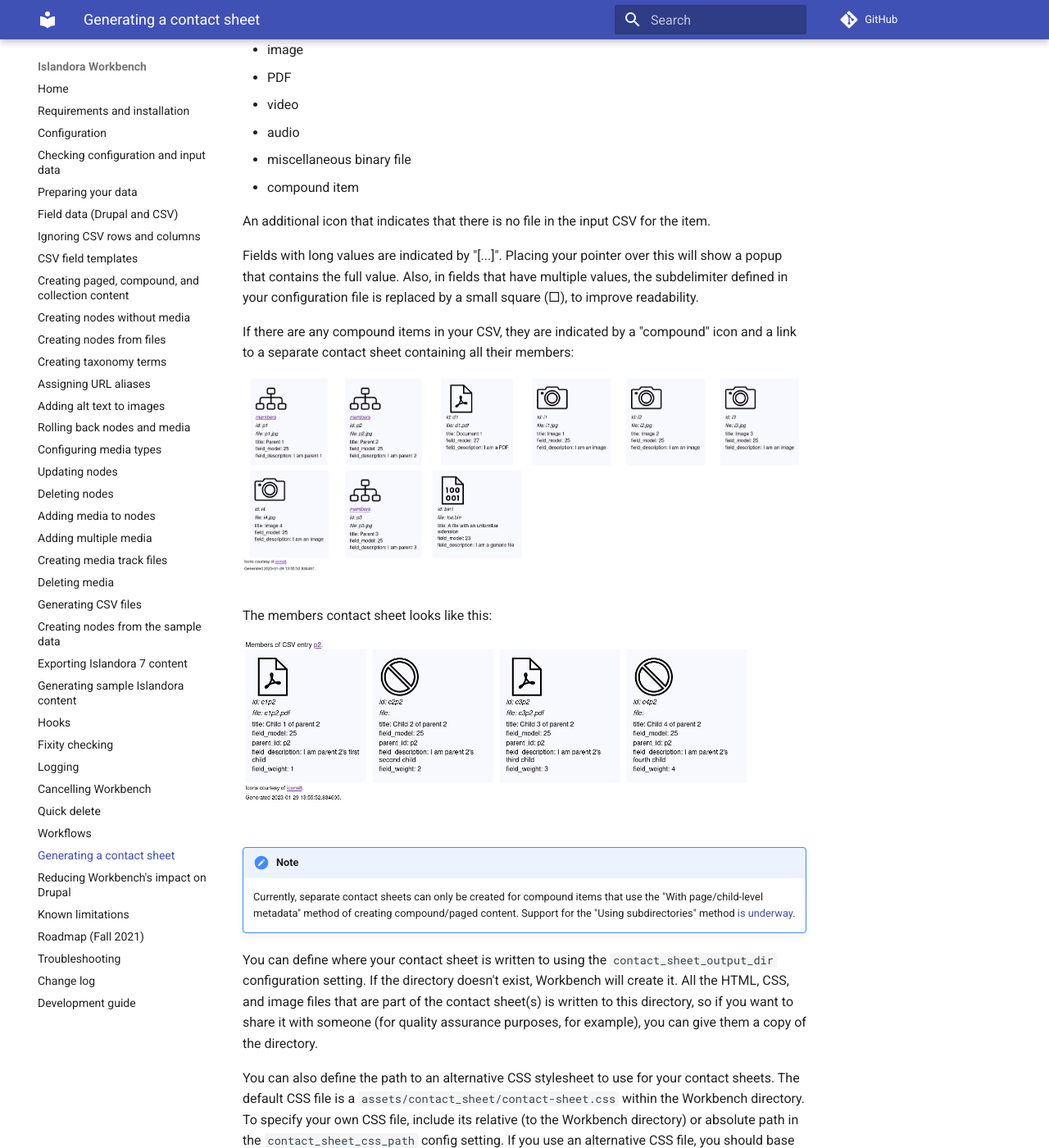
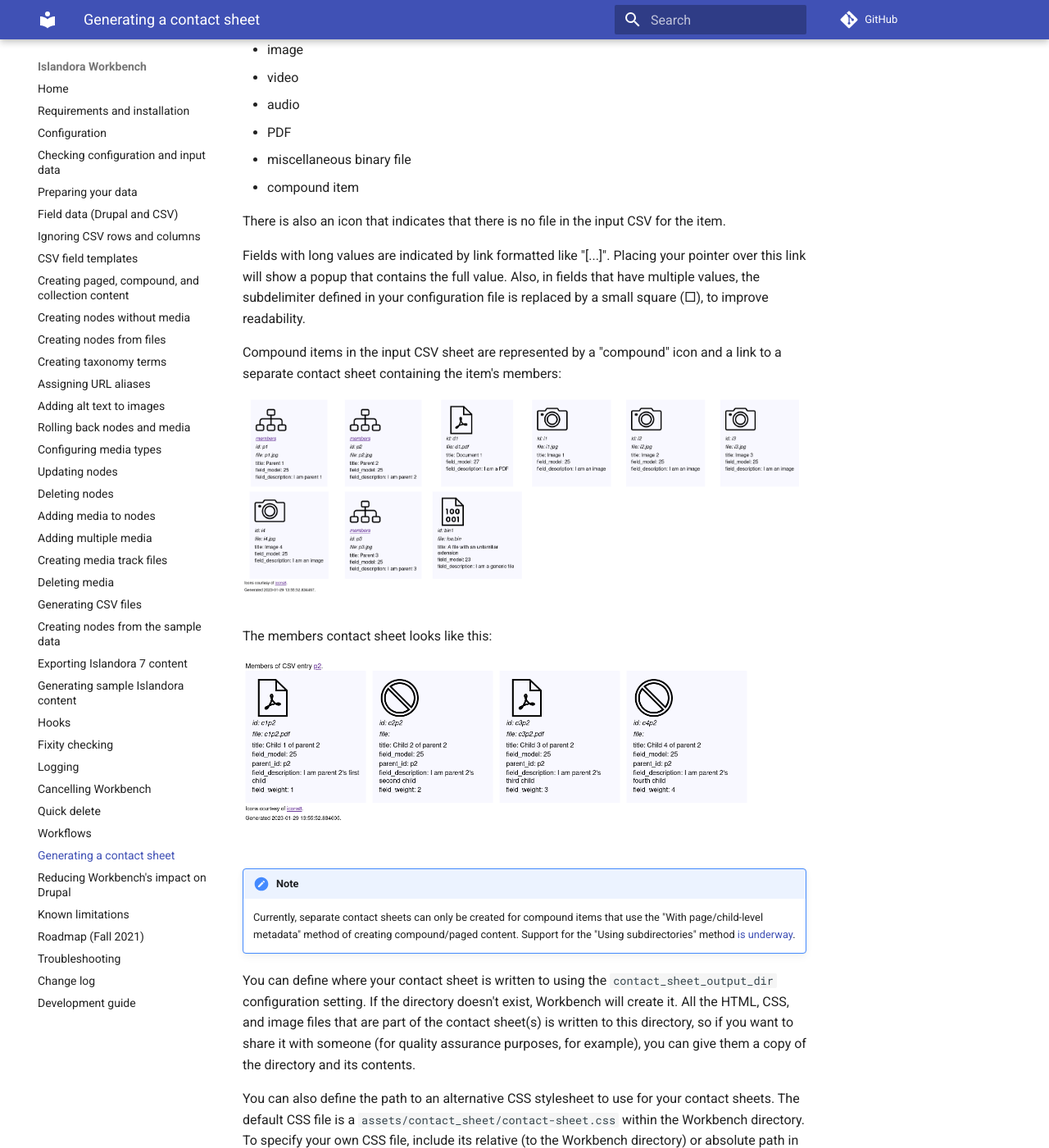
Before and after one commit to mjordan/islandora_workbench_docs, an MkDocs documentation site: the page built from docs/contact_sheet.md, in a window 1280 px wide and 1400 px high, scrolled down 826 px. Shown: the whole window at 82% size. Built offline with MkDocs 1.6.1 and Material for MkDocs 9.7.7, drawn with Linux system fonts in a browser that asks for light colours; comment, search, counter and statistics services are not loaded.

Commit message:
Updates to contact sheet docs.

```diff
--- a/docs/contact_sheet.md
+++ b/docs/contact_sheet.md
@@ -11,17 +11,17 @@
 The icons (courtesy of [icons8](https://icons8.com/)) indicate if the item in the CSV is an:
 
 * image
-* PDF
 * video
 * audio
+* PDF
 * miscellaneous binary file
 * compound item
 
-An additional icon that indicates that there is no file in the input CSV for the item.
+There is also an icon that indicates that there is no file in the input CSV for the item.
 
-Fields with long values are indicated by "[...]". Placing your pointer over this will show a popup that contains the full value. Also, in fields that have multiple values, the subdelimiter defined in your configuration file is replaced by a small square (&square;), to improve readability.
+Fields with long values are indicated by link formatted like "[...]". Placing your pointer over this link will show a popup that contains the full value. Also, in fields that have multiple values, the subdelimiter defined in your configuration file is replaced by a small square (&square;), to improve readability.
 
-If there are any compound items in your CSV, they are indicated by a "compound" icon and a link to a separate contact sheet containing all their members:
+Compound items in the input CSV sheet are represented by a "compound" icon and a link to a separate contact sheet containing the item's members:
 
 ![Example contact sheet with compound items](images/contact_sheet_with_compounds.png)
 
@@ -32,6 +32,6 @@
 !!! note
     Currently, separate contact sheets can only be created for compound items that use the "With page/child-level metadata" method of creating compound/paged content. Support for the "Using subdirectories" method [is underway](https://github.com/mjordan/islandora_workbench/issues/536).
 
-You can define where your contact sheet is written to using the `contact_sheet_output_dir` configuration setting. If the directory doesn't exist, Workbench will create it. All the HTML, CSS, and image files that are part of the contact sheet(s) is written to this directory, so if you want to share it with someone (for quality assurance purposes, for example), you can give them a copy of the directory.
+You can define where your contact sheet is written to using the `contact_sheet_output_dir` configuration setting. If the directory doesn't exist, Workbench will create it. All the HTML, CSS, and image files that are part of the contact sheet(s) is written to this directory, so if you want to share it with someone (for quality assurance purposes, for example), you can give them a copy of the directory and its contents.
 
 You can also define the path to an alternative CSS stylesheet to use for your contact sheets. The default CSS file is a `assets/contact_sheet/contact-sheet.css` within the Workbench directory. To specify your own CSS file, include its relative (to the Workbench directory) or absolute path in the `contact_sheet_css_path` config setting. If you use an alternative CSS file, you should base yours on a copy of the default one, since the layout of the contact sheets depends heavily on the default CSS.
```
